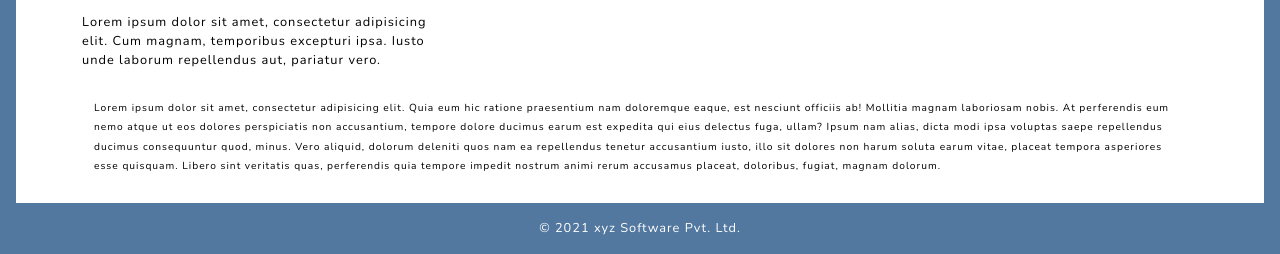
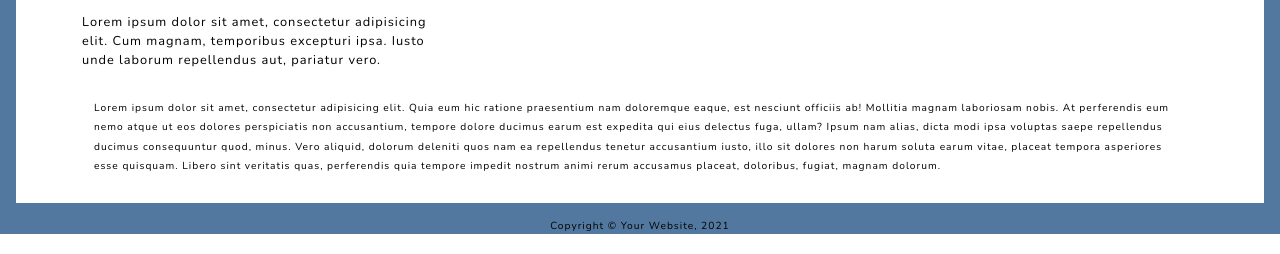
Before and after one commit to calumjdavies/Vertical-Modern-Theme, a plain HTML site: page index.html in a window 1280 px wide. Shown: the part 5021-5275 px from the top of the page. Drawn offline with nearby package versions, Linux system fonts and the light colour scheme.

Commit message:
Changed copyright

```diff
--- a/index.html
+++ b/index.html
@@ -297,8 +297,9 @@
       <div class="container">
         <div class="row text-center mb-0">
           <div class="col-md-12 pt-3">
-            <p class="text-white">© 2021 xyz Software Pvt. Ltd.</p>
-          </div>
+            <p id="copyright" class="m-0 small">Copyright &copy; Your Website, <script>
+                document.getElementById('copyright').appendChild(document.createTextNode(new Date().getFullYear()))
+            </script></p>          </div>
         </div>
       </div>
   </footer>
```
